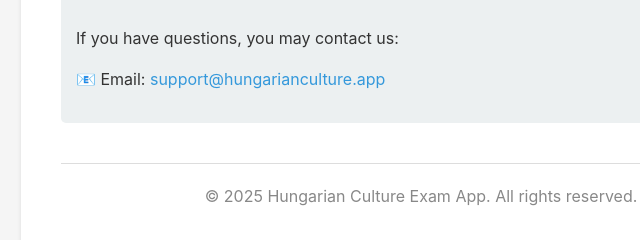
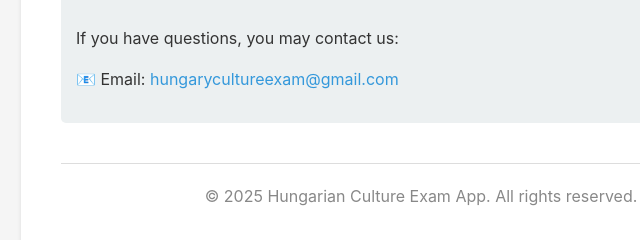
Before and after one commit to simakovvv/culture_exam_app_privacy_policy-, a plain HTML site: page index.html in a window 1280 px wide. Shown: the part 1787-2027 px from the top of the page, 219-859 px from the left. Drawn offline with Linux system fonts and the light colour scheme.

Commit message:
Update contact email address in index.html

```diff
--- a/index.html
+++ b/index.html
@@ -116,7 +116,7 @@
         <h2>7. Contact Information</h2>
         <div class="contact-info">
             <p>If you have questions, you may contact us:</p>
-            <p>📧 Email: <a href="mailto:support@hungarianculture.app">support@hungarianculture.app</a></p>
+            <p>📧 Email: <a href="mailto:hungarycultureexam@gmail.com">hungarycultureexam@gmail.com</a></p>
         </div>
 
         <hr style="margin-top: 40px; border: none; border-top: 1px solid #ddd;">
```
